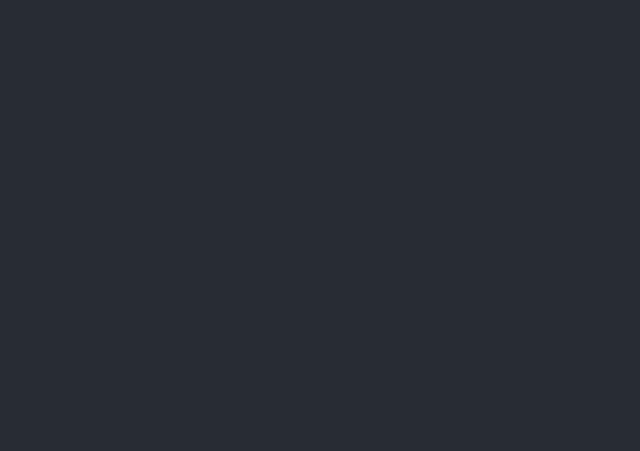
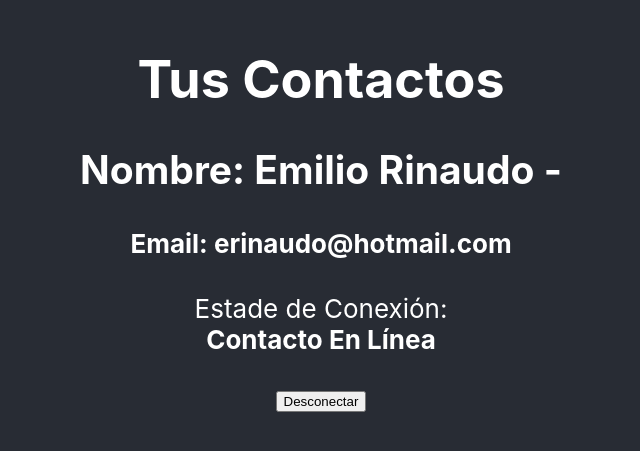
Before and after one commit to erinaudo/Ejercicio01-React, a React (Create React App) app: page / in a window 1280 px wide. Shown: the part 187-638 px from the top of the page, without its empty margins (319-959 px from the left). Built offline with nearby package versions, Linux system fonts and the light colour scheme.

Commit message:
Replanteo del enfoque de todo el proyecto

```diff
--- a/src/App.js
+++ b/src/App.js
@@ -5,7 +5,7 @@ function App() {
   return (
     <div className="App">
       <header className="App-header">
-
+       <ComponentA></ComponentA>
       </header>
     </div>
   );
--- a/src/components/container/ComponentA.jsx
+++ b/src/components/container/ComponentA.jsx
@@ -1,11 +1,25 @@
 import React from 'react';
 import PropTypes from 'prop-types';
+import { Contacto } from '../../models/contact.class';
+import ComponentB from '../pure/ComponentB';
 
 
-const ComponentA = () => {
+const ComponentA = ({contact}) => {
+
+    const contacto1 = new Contacto('Emilio','Rinaudo','erinaudo@hotmail.com', true)
+
     return (
         <div>
-
+            <h1>
+                Tus Contactos
+            </h1>
+            <h2>
+                Nombre: { contacto1.nombre } { contacto1.apellido } -
+            </h2>
+            <h4>
+                Email: { contacto1.email }
+            </h4>
+            <ComponentB></ComponentB>
         </div>
     );
 };
--- a/src/components/pure/ComponentB.jsx
+++ b/src/components/pure/ComponentB.jsx
@@ -1,18 +1,27 @@
-import React from 'react';
+import React, { useState } from 'react';
 import PropTypes from 'prop-types';
 
 
-const ComponentB = () => {
+const ComponentB = ({estado}) => {
+
+    const [conectado, setState] = useState (estado)
+
     return (
         <div>
-
+            <p>
+               Estade de Conexión: <br/>
+               <strong>{ conectado === false ? 'Contacto No Disponible' : 'Contacto En Línea' }</strong>
+            </p>
+            <button onClick={() => setState(!conectado)}>
+                {conectado === false ? 'Conectar' : 'Desconectar'}
+            </button>
         </div>
     );
 };
 
 
 ComponentB.propTypes = {
-
+    estado : PropTypes.bool
 };
 
 
```
